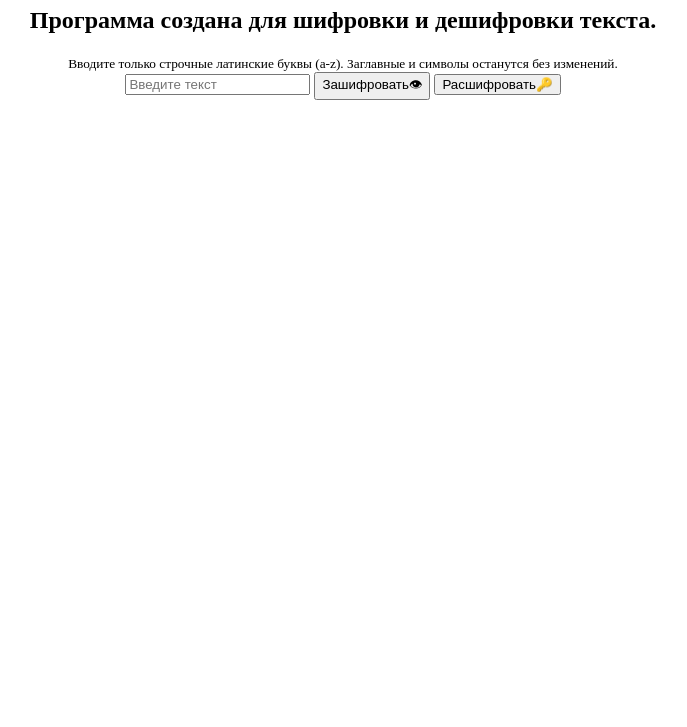
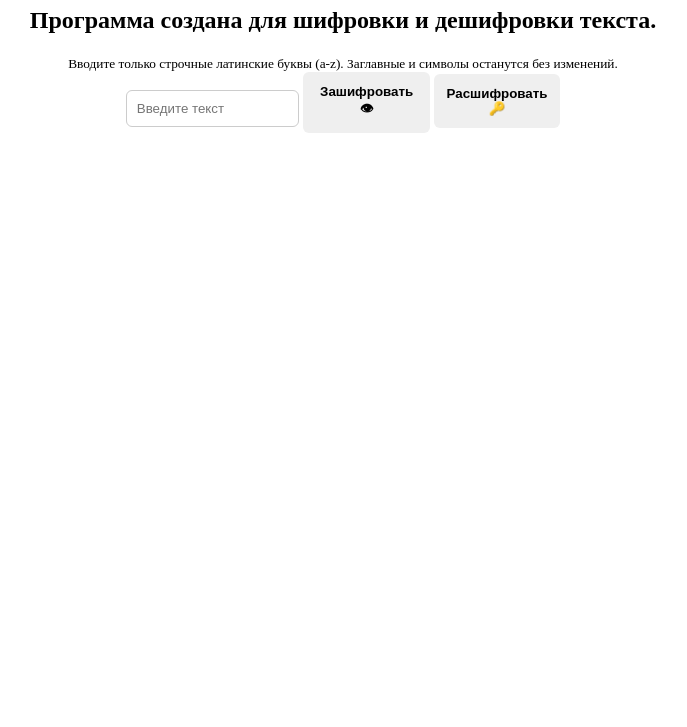
Before and after one commit to ET-VISUAL/GhostText, a website with bundled scripts: page index.html in a window 1280 px wide. Shown: the part 73-800 px from the top of the page, without its empty margins (297-984 px from the left). Built offline with nearby package versions, Linux system fonts and the light colour scheme.

Commit message:
edit buttons

```diff
--- a/index.html
+++ b/index.html
@@ -8,7 +8,7 @@
 </head>
 <body>
     <div class="container">
-        <h1 class="text-centeral">Шифрование текста</h1>
+        <h1 class="text-centeral">GhostText</h1>
         <h2 class="description">Программа создана для шифровки и дешифровки текста.</h2>
         <small>Вводите только строчные латинские буквы (a-z). Заглавные и символы останутся без изменений.</small>
         <div>
--- a/style.css
+++ b/style.css
@@ -1,3 +1,31 @@
 .container {
     text-align: center;
+    border-radius: 12px;
 }
+
+input {
+    width: 12%;
+    margin-bottom: 15px;
+    padding: 10px;
+    border: 1px solid #ccc;
+    border-radius: 6px;
+    box-sizing: bold;
+}
+
+button {
+    width: 10%;
+    padding: 12px;
+    border: none;
+    border-radius: 6px;
+    cursor: pointer;
+    color: rgb(0, 0, 0);
+    font-weight: bold;
+}
+
+.encrypt-btn {
+    background: red;
+}
+
+.decrypted-btn {
+    background: greenyellow;
+}
```
Also changed, not shown: README.md, scripts/atbash.js (added), 1 other file.
